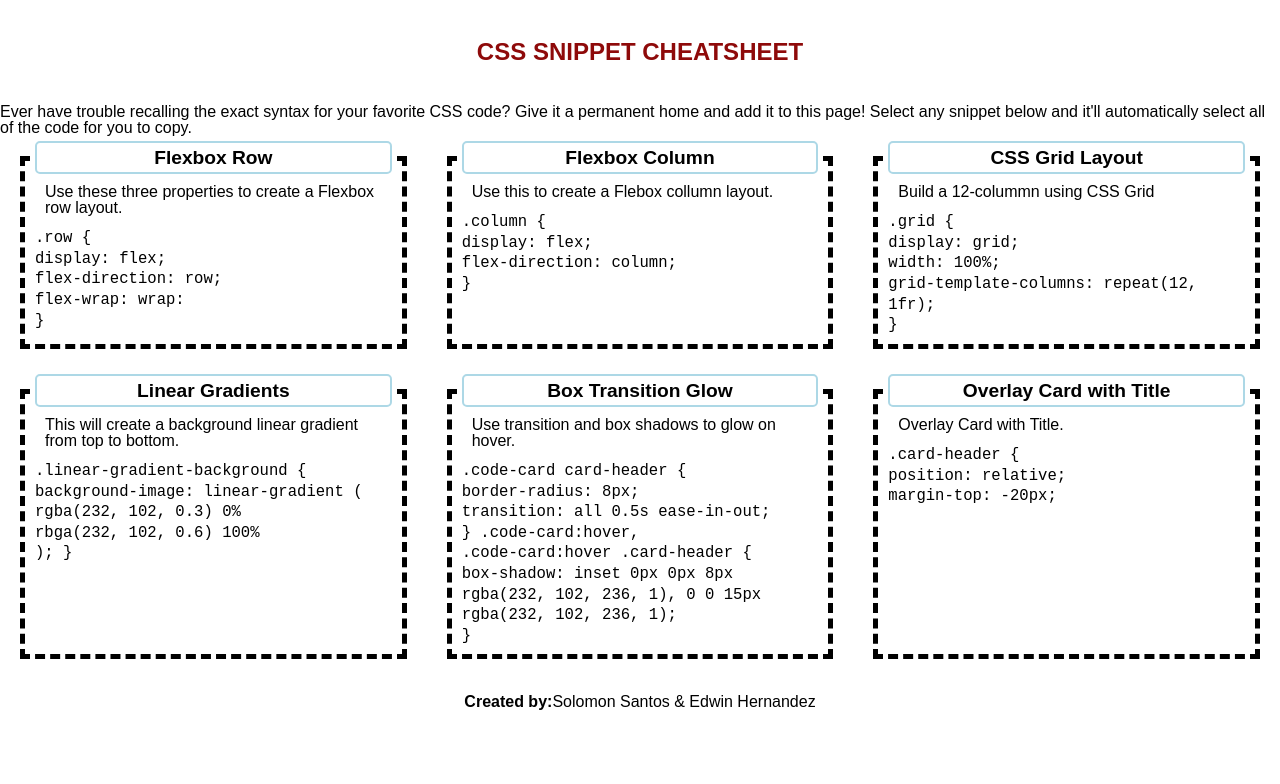
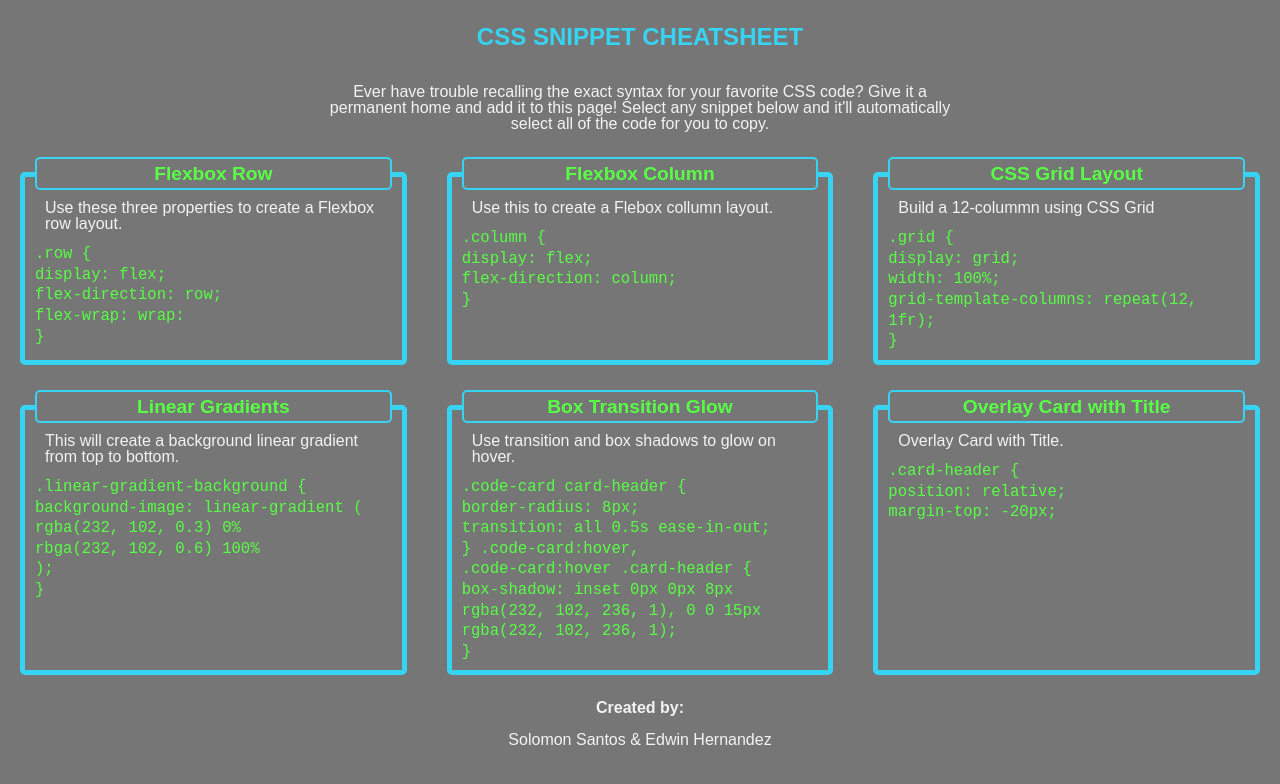
Before and after one commit to captaiiinsolo/miniProject2, a plain HTML site: page index.html in a window 1280 px wide. Drawn offline with Linux system fonts and the light colour scheme.

Commit message:
update style.css and index.html

```diff
--- a/assets/css/style.css
+++ b/assets/css/style.css
@@ -8,11 +8,17 @@ body {
     display: flex;
     flex-direction: column;
     justify-content: flex-start;
+    background-color: #767676;
 }
 
+main {
+    display: grid;
+    width: 100%;
+    grid-template-columns: repeat(3, 1fr);
+}
 
-header {
-    margin: 20px;
+#siteHeader {
+    margin: 5px;
     padding: 20px;
     text-align: center;
 }
@@ -21,47 +27,69 @@ h1 {
     font-size: x-large;
     font-weight: 900;
     text-transform: uppercase;
-    color: rgb(142, 10, 10);
+    color: #36d3f3;
 }
 
-main {
-    display: grid;
-    width: 100%;
-    grid-template-columns: repeat(3, 1fr);
+.headerCaption {
+    width: 50%;
+    margin: 10px auto;
+    padding-bottom: 10px;
+    text-align: center;
+    color: #f3f3f3;
 }
 
 .card {
-    border-style: dashed;
+    border-style: solid;
+    border-color: #36d3f3;
     border-width: 5px;
+    border-radius: 5px;
     padding: 10px;
     flex: 0 0 400px;
     margin: 20px;
     font-size: larger;
+    transition: all 0.5s ease-in-out;
+}
+
+.card:hover {
+    box-shadow: 0px 0px 9px;
 }
 
 .cardHeader {
-    border: solid 2px lightblue;
+    border: solid 2px #36d3f3;
     border-radius: 5px;
     text-align: center;
     position: relative;
     margin-top: -30px;
     padding: 5px;
-    background-color: white;
+    background-color: #767676;
+    color: #58ff45;
     z-index: 2;
+    transition: all 0.5s ease-in-out;
+}
+
+.cardHeader:hover {
+    box-shadow: 0px 0px 9px;
 }
 
 .cardDetails {
     font-size: medium;
     margin: 5px;
     padding: 5px;
+    color: #f3f3f3;
+}
 
+.codeSnip {
+    color: #58ff45;
 }
 
 footer {
-    display: flex;
+    display: block;
     justify-content: center;
     margin: 10px;
     padding: 5px;
+    text-align: center;
+    margin: 0 auto;
+    color: #f3f3f3;
 }
 
 @media screen and (min-width: 992px) {
--- a/index.html
+++ b/index.html
@@ -9,11 +9,11 @@
     <link rel="stylesheet" href="./assets/css/style.css">
 </head>
 <body>
-    <header>
+    <header id="siteHeader">
         <h1>CSS Snippet Cheatsheet</h1>
     </header>
 
-    <section class="headerCapContainer">
+    <section>
         <p class="headerCaption">Ever have trouble recalling the exact syntax for your favorite CSS code?
             Give it a permanent home and add it to this page!
             Select any snippet below and it'll automatically select all of the code for you to copy.
@@ -58,7 +58,7 @@
         <section class="card">
             <h2 class="cardHeader">CSS Grid Layout</h2>
             <p class="cardDetails">Build a 12-colummn using CSS Grid</p>
-            <article class="codeSnip"></article>
+            <article class="codeSnip">
                 <code>
                     .grid &#123;
                     <br>
@@ -76,8 +76,7 @@
         <section class="card">
             <h2 class="cardHeader">Linear Gradients</h2>
             <p class="cardDetails">This will create a background linear gradient from top to bottom.</p>
-            <article class="codeSnip"></article>
-
+            <article class="codeSnip">
                 <code>
                 .linear-gradient-background &#123;
                 <br>
@@ -88,7 +87,7 @@
                         rbga(232, 102, 0.6) 100%
                         <br>
                     );
-
+                <br>
                 &#125;
                 </code>
             </article>
@@ -139,6 +138,7 @@
 
     <footer>
         <h3>Created by:</h3>
+        <br>
         <p>Solomon Santos & Edwin Hernandez</p>
     </footer>
 
```
